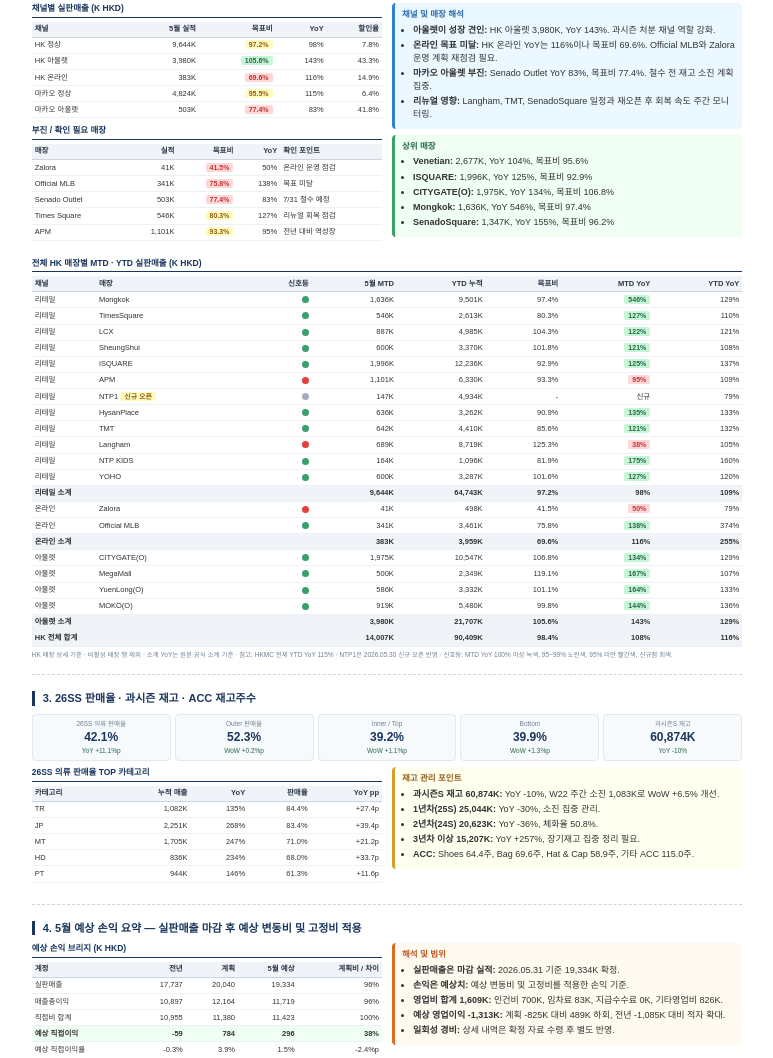
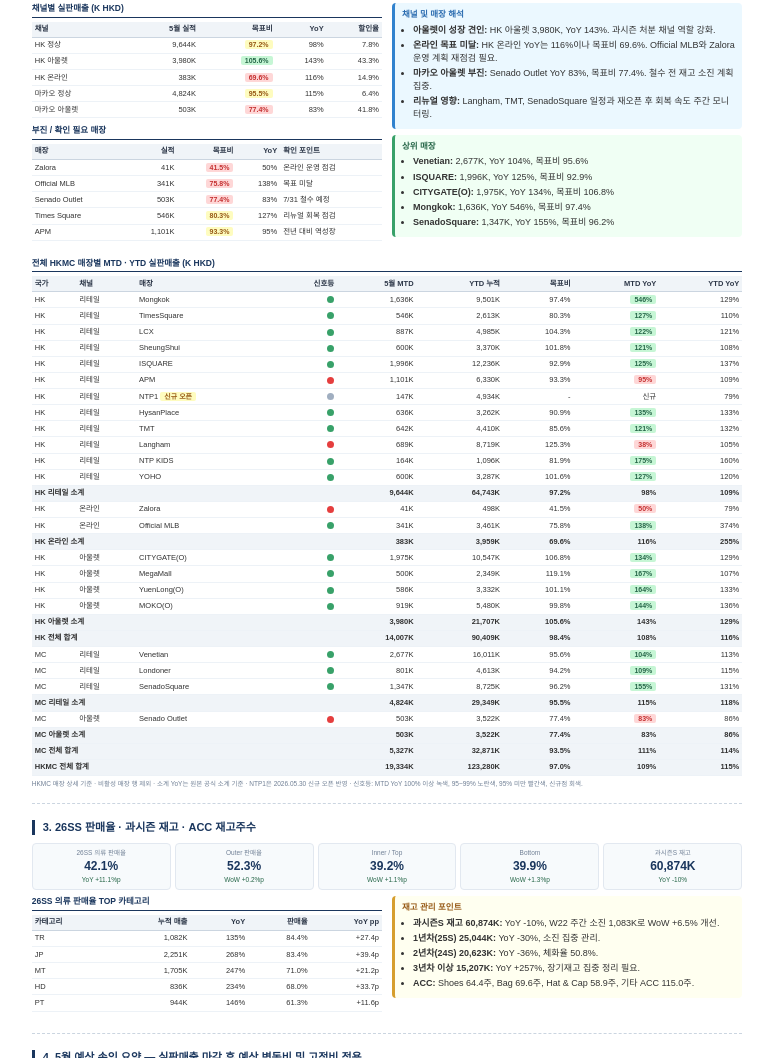
Before and after one commit to zbwbabe-source/hkmc_summary_report, a website: page HKMC-report-2026-05.html in a window 1280 px wide. Shown: the part 819-1877 px from the top of the page, without its empty margins (253-1026 px from the left). Drawn offline with Linux system fonts and the light colour scheme.

Commit message:
Add Macau stores to HKMC detail table

```diff
--- a/HKMC-report-2026-05.html
+++ b/HKMC-report-2026-05.html
@@ -248,33 +248,41 @@
   </div>
 
   <div class="section" style="margin-top:10px;">
-    <div class="section-title">전체 HK 매장별 MTD · YTD 실판매출 (K HKD)</div>
+    <div class="section-title">전체 HKMC 매장별 MTD · YTD 실판매출 (K HKD)</div>
     <table>
-      <tr><th>채널</th><th>매장</th><th class="num">신호등</th><th class="num">5월 MTD</th><th class="num">YTD 누적</th><th class="num">목표비</th><th class="num">MTD YoY</th><th class="num">YTD YoY</th></tr>
-      <tr><td>리테일</td><td>Mongkok</td><td class="num"><span class="signal signal-up"></span></td><td class="num">1,636K</td><td class="num">9,501K</td><td class="num">97.4%</td><td class="num"><span class="badge-up">546%</span></td><td class="num">129%</td></tr>
-      <tr><td>리테일</td><td>TimesSquare</td><td class="num"><span class="signal signal-up"></span></td><td class="num">546K</td><td class="num">2,613K</td><td class="num">80.3%</td><td class="num"><span class="badge-up">127%</span></td><td class="num">110%</td></tr>
-      <tr><td>리테일</td><td>LCX</td><td class="num"><span class="signal signal-up"></span></td><td class="num">887K</td><td class="num">4,985K</td><td class="num">104.3%</td><td class="num"><span class="badge-up">122%</span></td><td class="num">121%</td></tr>
-      <tr><td>리테일</td><td>SheungShui</td><td class="num"><span class="signal signal-up"></span></td><td class="num">600K</td><td class="num">3,370K</td><td class="num">101.8%</td><td class="num"><span class="badge-up">121%</span></td><td class="num">108%</td></tr>
-      <tr><td>리테일</td><td>ISQUARE</td><td class="num"><span class="signal signal-up"></span></td><td class="num">1,996K</td><td class="num">12,236K</td><td class="num">92.9%</td><td class="num"><span class="badge-up">125%</span></td><td class="num">137%</td></tr>
-      <tr><td>리테일</td><td>APM</td><td class="num"><span class="signal signal-down"></span></td><td class="num">1,101K</td><td class="num">6,330K</td><td class="num">93.3%</td><td class="num"><span class="badge-down">95%</span></td><td class="num">109%</td></tr>
-      <tr><td>리테일</td><td>NTP1 <span class="badge-warn">신규 오픈</span></td><td class="num"><span class="signal signal-new"></span></td><td class="num">147K</td><td class="num">4,934K</td><td class="num">-</td><td class="num">신규</td><td class="num">79%</td></tr>
-      <tr><td>리테일</td><td>HysanPlace</td><td class="num"><span class="signal signal-up"></span></td><td class="num">636K</td><td class="num">3,262K</td><td class="num">90.9%</td><td class="num"><span class="badge-up">135%</span></td><td class="num">133%</td></tr>
-      <tr><td>리테일</td><td>TMT</td><td class="num"><span class="signal signal-up"></span></td><td class="num">642K</td><td class="num">4,410K</td><td class="num">85.6%</td><td class="num"><span class="badge-up">121%</span></td><td class="num">132%</td></tr>
-      <tr><td>리테일</td><td>Langham</td><td class="num"><span class="signal signal-down"></span></td><td class="num">689K</td><td class="num">8,719K</td><td class="num">125.3%</td><td class="num"><span class="badge-down">38%</span></td><td class="num">105%</td></tr>
-      <tr><td>리테일</td><td>NTP KIDS</td><td class="num"><span class="signal signal-up"></span></td><td class="num">164K</td><td class="num">1,096K</td><td class="num">81.9%</td><td class="num"><span class="badge-up">175%</span></td><td class="num">160%</td></tr>
-      <tr><td>리테일</td><td>YOHO</td><td class="num"><span class="signal signal-up"></span></td><td class="num">600K</td><td class="num">3,287K</td><td class="num">101.6%</td><td class="num"><span class="badge-up">127%</span></td><td class="num">120%</td></tr>
-      <tr class="subtotal"><td colspan="3">리테일 소계</td><td class="num">9,644K</td><td class="num">64,743K</td><td class="num">97.2%</td><td class="num">98%</td><td class="num">109%</td></tr>
-      <tr><td>온라인</td><td>Zalora</td><td class="num"><span class="signal signal-down"></span></td><td class="num">41K</td><td class="num">498K</td><td class="num">41.5%</td><td class="num"><span class="badge-down">50%</span></td><td class="num">79%</td></tr>
-      <tr><td>온라인</td><td>Official MLB</td><td class="num"><span class="signal signal-up"></span></td><td class="num">341K</td><td class="num">3,461K</td><td class="num">75.8%</td><td class="num"><span class="badge-up">138%</span></td><td class="num">374%</td></tr>
-      <tr class="subtotal"><td colspan="3">온라인 소계</td><td class="num">383K</td><td class="num">3,959K</td><td class="num">69.6%</td><td class="num">116%</td><td class="num">255%</td></tr>
-      <tr><td>아울렛</td><td>CITYGATE(O)</td><td class="num"><span class="signal signal-up"></span></td><td class="num">1,975K</td><td class="num">10,547K</td><td class="num">106.8%</td><td class="num"><span class="badge-up">134%</span></td><td class="num">129%</td></tr>
-      <tr><td>아울렛</td><td>MegaMall</td><td class="num"><span class="signal signal-up"></span></td><td class="num">500K</td><td class="num">2,349K</td><td class="num">119.1%</td><td class="num"><span class="badge-up">167%</span></td><td class="num">107%</td></tr>
-      <tr><td>아울렛</td><td>YuenLong(O)</td><td class="num"><span class="signal signal-up"></span></td><td class="num">586K</td><td class="num">3,332K</td><td class="num">101.1%</td><td class="num"><span class="badge-up">164%</span></td><td class="num">133%</td></tr>
-      <tr><td>아울렛</td><td>MOKO(O)</td><td class="num"><span class="signal signal-up"></span></td><td class="num">919K</td><td class="num">5,480K</td><td class="num">99.8%</td><td class="num"><span class="badge-up">144%</span></td><td class="num">136%</td></tr>
-      <tr class="subtotal"><td colspan="3">아울렛 소계</td><td class="num">3,980K</td><td class="num">21,707K</td><td class="num">105.6%</td><td class="num">143%</td><td class="num">129%</td></tr>
-      <tr class="subtotal"><td colspan="3">HK 전체 합계</td><td class="num">14,007K</td><td class="num">90,409K</td><td class="num">98.4%</td><td class="num">108%</td><td class="num">116%</td></tr>
+      <tr><th>국가</th><th>채널</th><th>매장</th><th class="num">신호등</th><th class="num">5월 MTD</th><th class="num">YTD 누적</th><th class="num">목표비</th><th class="num">MTD YoY</th><th class="num">YTD YoY</th></tr>
+      <tr><td>HK</td><td>리테일</td><td>Mongkok</td><td class="num"><span class="signal signal-up"></span></td><td class="num">1,636K</td><td class="num">9,501K</td><td class="num">97.4%</td><td class="num"><span class="badge-up">546%</span></td><td class="num">129%</td></tr>
+      <tr><td>HK</td><td>리테일</td><td>TimesSquare</td><td class="num"><span class="signal signal-up"></span></td><td class="num">546K</td><td class="num">2,613K</td><td class="num">80.3%</td><td class="num"><span class="badge-up">127%</span></td><td class="num">110%</td></tr>
+      <tr><td>HK</td><td>리테일</td><td>LCX</td><td class="num"><span class="signal signal-up"></span></td><td class="num">887K</td><td class="num">4,985K</td><td class="num">104.3%</td><td class="num"><span class="badge-up">122%</span></td><td class="num">121%</td></tr>
+      <tr><td>HK</td><td>리테일</td><td>SheungShui</td><td class="num"><span class="signal signal-up"></span></td><td class="num">600K</td><td class="num">3,370K</td><td class="num">101.8%</td><td class="num"><span class="badge-up">121%</span></td><td class="num">108%</td></tr>
+      <tr><td>HK</td><td>리테일</td><td>ISQUARE</td><td class="num"><span class="signal signal-up"></span></td><td class="num">1,996K</td><td class="num">12,236K</td><td class="num">92.9%</td><td class="num"><span class="badge-up">125%</span></td><td class="num">137%</td></tr>
+      <tr><td>HK</td><td>리테일</td><td>APM</td><td class="num"><span class="signal signal-down"></span></td><td class="num">1,101K</td><td class="num">6,330K</td><td class="num">93.3%</td><td class="num"><span class="badge-down">95%</span></td><td class="num">109%</td></tr>
+      <tr><td>HK</td><td>리테일</td><td>NTP1 <span class="badge-warn">신규 오픈</span></td><td class="num"><span class="signal signal-new"></span></td><td class="num">147K</td><td class="num">4,934K</td><td class="num">-</td><td class="num">신규</td><td class="num">79%</td></tr>
+      <tr><td>HK</td><td>리테일</td><td>HysanPlace</td><td class="num"><span class="signal signal-up"></span></td><td class="num">636K</td><td class="num">3,262K</td><td class="num">90.9%</td><td class="num"><span class="badge-up">135%</span></td><td class="num">133%</td></tr>
+      <tr><td>HK</td><td>리테일</td><td>TMT</td><td class="num"><span class="signal signal-up"></span></td><td class="num">642K</td><td class="num">4,410K</td><td class="num">85.6%</td><td class="num"><span class="badge-up">121%</span></td><td class="num">132%</td></tr>
+      <tr><td>HK</td><td>리테일</td><td>Langham</td><td class="num"><span class="signal signal-down"></span></td><td class="num">689K</td><td class="num">8,719K</td><td class="num">125.3%</td><td class="num"><span class="badge-down">38%</span></td><td class="num">105%</td></tr>
+      <tr><td>HK</td><td>리테일</td><td>NTP KIDS</td><td class="num"><span class="signal signal-up"></span></td><td class="num">164K</td><td class="num">1,096K</td><td class="num">81.9%</td><td class="num"><span class="badge-up">175%</span></td><td class="num">160%</td></tr>
+      <tr><td>HK</td><td>리테일</td><td>YOHO</td><td class="num"><span class="signal signal-up"></span></td><td class="num">600K</td><td class="num">3,287K</td><td class="num">101.6%</td><td class="num"><span class="badge-up">127%</span></td><td class="num">120%</td></tr>
+      <tr class="subtotal"><td colspan="4">HK 리테일 소계</td><td class="num">9,644K</td><td class="num">64,743K</td><td class="num">97.2%</td><td class="num">98%</td><td class="num">109%</td></tr>
+      <tr><td>HK</td><td>온라인</td><td>Zalora</td><td class="num"><span class="signal signal-down"></span></td><td class="num">41K</td><td class="num">498K</td><td class="num">41.5%</td><td class="num"><span class="badge-down">50%</span></td><td class="num">79%</td></tr>
+      <tr><td>HK</td><td>온라인</td><td>Official MLB</td><td class="num"><span class="signal signal-up"></span></td><td class="num">341K</td><td class="num">3,461K</td><td class="num">75.8%</td><td class="num"><span class="badge-up">138%</span></td><td class="num">374%</td></tr>
+      <tr class="subtotal"><td colspan="4">HK 온라인 소계</td><td class="num">383K</td><td class="num">3,959K</td><td class="num">69.6%</td><td class="num">116%</td><td class="num">255%</td></tr>
+      <tr><td>HK</td><td>아울렛</td><td>CITYGATE(O)</td><td class="num"><span class="signal signal-up"></span></td><td class="num">1,975K</td><td class="num">10,547K</td><td class="num">106.8%</td><td class="num"><span class="badge-up">134%</span></td><td class="num">129%</td></tr>
+      <tr><td>HK</td><td>아울렛</td><td>MegaMall</td><td class="num"><span class="signal signal-up"></span></td><td class="num">500K</td><td class="num">2,349K</td><td class="num">119.1%</td><td class="num"><span class="badge-up">167%</span></td><td class="num">107%</td></tr>
+      <tr><td>HK</td><td>아울렛</td><td>YuenLong(O)</td><td class="num"><span class="signal signal-up"></span></td><td class="num">586K</td><td class="num">3,332K</td><td class="num">101.1%</td><td class="num"><span class="badge-up">164%</span></td><td class="num">133%</td></tr>
+      <tr><td>HK</td><td>아울렛</td><td>MOKO(O)</td><td class="num"><span class="signal signal-up"></span></td><td class="num">919K</td><td class="num">5,480K</td><td class="num">99.8%</td><td class="num"><span class="badge-up">144%</span></td><td class="num">136%</td></tr>
+      <tr class="subtotal"><td colspan="4">HK 아울렛 소계</td><td class="num">3,980K</td><td class="num">21,707K</td><td class="num">105.6%</td><td class="num">143%</td><td class="num">129%</td></tr>
+      <tr class="subtotal"><td colspan="4">HK 전체 합계</td><td class="num">14,007K</td><td class="num">90,409K</td><td class="num">98.4%</td><td class="num">108%</td><td class="num">116%</td></tr>
+      <tr><td>MC</td><td>리테일</td><td>Venetian</td><td class="num"><span class="signal signal-up"></span></td><td class="num">2,677K</td><td class="num">16,011K</td><td class="num">95.6%</td><td class="num"><span class="badge-up">104%</span></td><td class="num">113%</td></tr>
+      <tr><td>MC</td><td>리테일</td><td>Londoner</td><td class="num"><span class="signal signal-up"></span></td><td class="num">801K</td><td class="num">4,613K</td><td class="num">94.2%</td><td class="num"><span class="badge-up">109%</span></td><td class="num">115%</td></tr>
+      <tr><td>MC</td><td>리테일</td><td>SenadoSquare</td><td class="num"><span class="signal signal-up"></span></td><td class="num">1,347K</td><td class="num">8,725K</td><td class="num">96.2%</td><td class="num"><span class="badge-up">155%</span></td><td class="num">131%</td></tr>
+      <tr class="subtotal"><td colspan="4">MC 리테일 소계</td><td class="num">4,824K</td><td class="num">29,349K</td><td class="num">95.5%</td><td class="num">115%</td><td class="num">118%</td></tr>
+      <tr><td>MC</td><td>아울렛</td><td>Senado Outlet</td><td class="num"><span class="signal signal-down"></span></td><td class="num">503K</td><td class="num">3,522K</td><td class="num">77.4%</td><td class="num"><span class="badge-down">83%</span></td><td class="num">86%</td></tr>
+      <tr class="subtotal"><td colspan="4">MC 아울렛 소계</td><td class="num">503K</td><td class="num">3,522K</td><td class="num">77.4%</td><td class="num">83%</td><td class="num">86%</td></tr>
+      <tr class="subtotal"><td colspan="4">MC 전체 합계</td><td class="num">5,327K</td><td class="num">32,871K</td><td class="num">93.5%</td><td class="num">111%</td><td class="num">114%</td></tr>
+      <tr class="subtotal"><td colspan="4">HKMC 전체 합계</td><td class="num">19,334K</td><td class="num">123,280K</td><td class="num">97.0%</td><td class="num">109%</td><td class="num">115%</td></tr>
     </table>
-    <div class="detail-note">HK 매장 상세 기준 · 비활성 매장 행 제외 · 소계 YoY는 원본 공식 소계 기준 · 참고: HKMC 전체 YTD YoY 115% · NTP1은 2026.05.30 신규 오픈 반영 · 신호등: MTD YoY 100% 이상 녹색, 95~99% 노란색, 95% 미만 빨간색, 신규점 회색.</div>
+    <div class="detail-note">HKMC 매장 상세 기준 · 비활성 매장 행 제외 · 소계 YoY는 원본 공식 소계 기준 · NTP1은 2026.05.30 신규 오픈 반영 · 신호등: MTD YoY 100% 이상 녹색, 95~99% 노란색, 95% 미만 빨간색, 신규점 회색.</div>
   </div>
 
   <hr class="divider">
```
Also changed, not shown: index.html (+33 -25 lines).
